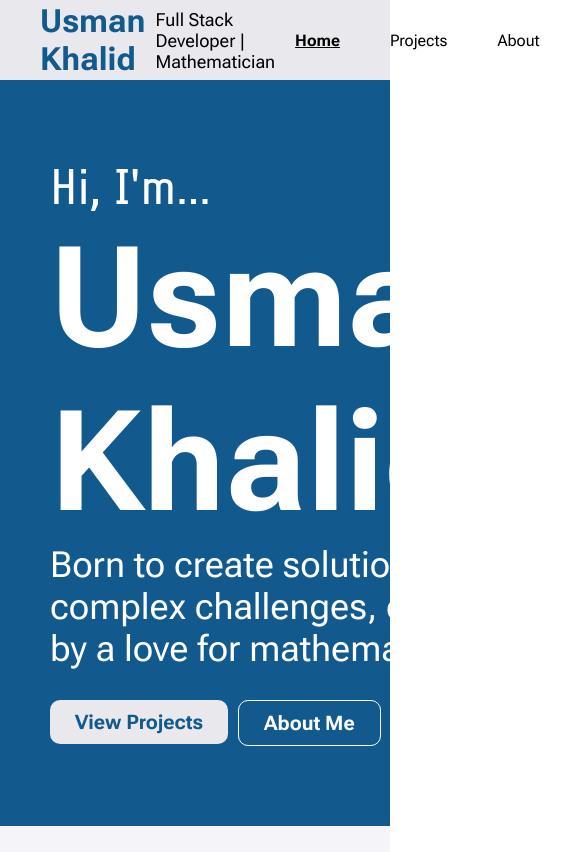
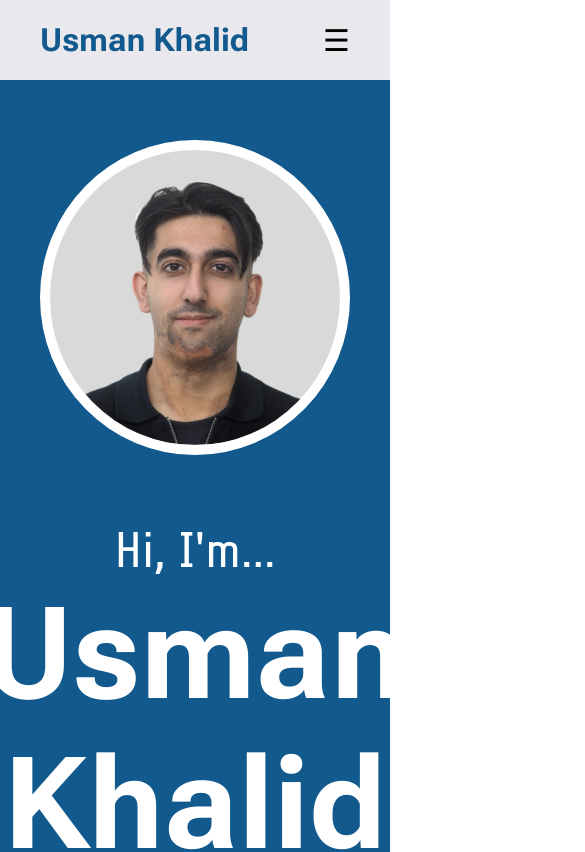
Before and after one commit to Usman241002/Portfolio-MK2, a React (Vite) app: page / in a window 390 px wide. Shown: the top 852 px of the page, 585 px wide, since content can reach past the window. Built offline with nearby package versions, Linux system fonts and the light colour scheme.

Commit message:
Mobile homepage completed, need feedback from phone

```diff
--- a/src/components/Footer/Footer.css
+++ b/src/components/Footer/Footer.css
@@ -12,3 +12,9 @@
     font-weight: 200;
     line-height: normal;
 }
+
+@media (max-width: 800px) {
+    #footer p {
+        text-align: center;
+    }
+}
--- a/src/components/Navbar/Navbar.css
+++ b/src/components/Navbar/Navbar.css
@@ -26,6 +26,10 @@
     font-style: normal;
     font-weight: 400;
     line-height: normal;
+}
+
+#menuIcon {
+    display: none;
 }
 
 #navbar ul {
@@ -59,3 +63,19 @@
     font-weight: bold;
     text-decoration: underline;
 }
+
+@media (max-width: 800px) {
+    #logo h4 {
+        display: none;
+    }
+
+    #menuIcon {
+        display: flex;
+        cursor: pointer;
+        font-size: 30px;
+    }
+
+    #navbar {
+        display: none;
+    }
+}
--- a/src/components/Navbar/Navbar.tsx
+++ b/src/components/Navbar/Navbar.tsx
@@ -10,6 +10,7 @@ export default function Navbar() {
         <h3>Usman Khalid</h3>
         <h4>Full Stack Developer | Mathematician</h4>
       </div>
+      <div id="menuIcon"> {/* add onclick and state */}☰</div>
       <nav id="navbar" className="flex-container">
         <ul>
           {navItems.map((item) => (
--- a/src/pages/Home/Home.css
+++ b/src/pages/Home/Home.css
@@ -31,7 +31,7 @@
 
 #hero-text h1 {
     color: #fff;
-    font-size: 8.75rem;
+    font-size: 8rem;
     font-style: normal;
     font-weight: 700;
     line-height: normal;
@@ -160,3 +160,28 @@
 #view-all-projects:hover {
     background-color: #0e4871;
 }
+
+@media (max-width: 800px) {
+    #hero {
+        gap: 3rem;
+        flex-direction: column-reverse;
+    }
+
+    #hero-contents {
+        align-items: center;
+    }
+
+    #hero-text {
+        align-items: center;
+    }
+
+    #hero-text h1,
+    #hero-text h2,
+    #hero-text h3 {
+        text-align: center;
+    }
+
+    #featured-projects-body {
+        align-items: center;
+    }
+}
```
